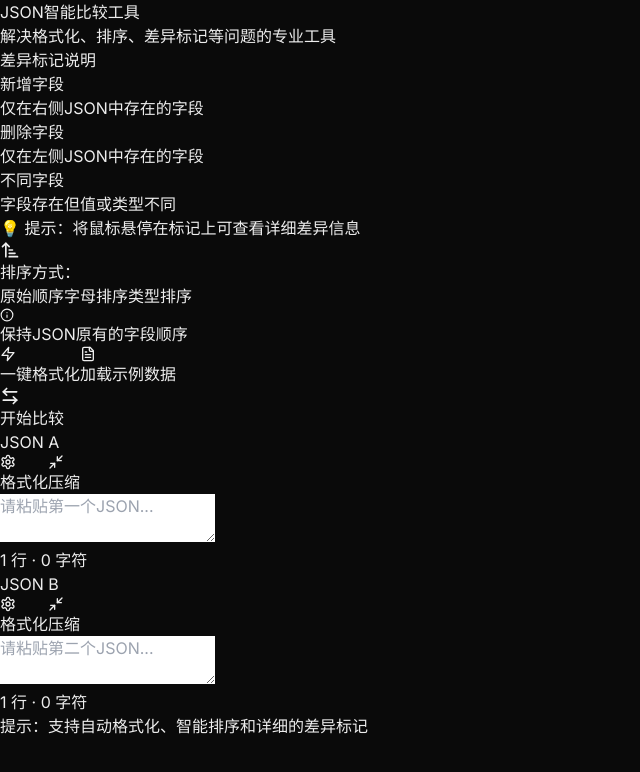
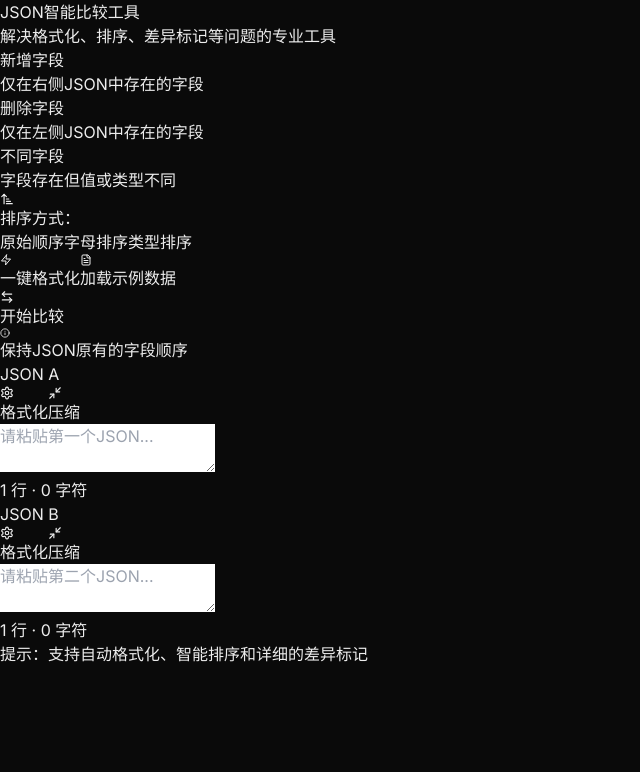
Before and after one commit to lilike/json_comparator, a Next.js app: page / in a window 1280 px wide. Shown: the top 772 px of the page, without its empty margins (0-640 px from the left). Built offline with nearby package versions, Linux system fonts and the light colour scheme.

Commit message:
二次提交

```diff
--- a/app/page.tsx
+++ b/app/page.tsx
@@ -259,22 +259,27 @@ export default function HomePage() {
   }
 
   return (
-    <div className="min-h-screen bg-gradient-to-br from-gray-900 to-gray-800">
-      <div className="container mx-auto px-4 py-8">
-        {/* 页面头部 */}
-        <div className="text-center mb-8">
-          <h1 className="text-4xl font-bold text-white mb-2">
+    <div className="min-h-screen bg-gradient-to-br from-gray-900 to-gray-800 flex flex-col">
+      {/* 页面头部 - 单行布局 */}
+      <div className="flex-shrink-0 px-4 py-2">
+        <div className="flex items-center justify-between">
+          {/* 左侧：标题区域 */}
+          <div className="flex items-center gap-4">
+            <h1 className="text-xl font-bold text-white">
               JSON智能比较工具
             </h1>
-          <p className="text-gray-300 text-lg">
+            <p className="text-gray-300 text-xs">
               解决格式化、排序、差异标记等问题的专业工具
             </p>
           </div>
 
-        {/* 颜色图例 */}
+          {/* 右侧：状态图例 */}
           <ColorLegend />
+        </div>
+      </div>
 
-        {/* 控制面板 */}
+      {/* 控制面板 - 超紧凑化 */}
+      <div className="flex-shrink-0 px-4 py-1">
         <ControlPanel
           sortOption={sortOption}
           onSortChange={setSortOption}
@@ -284,44 +289,47 @@ export default function HomePage() {
           hasContent={leftJson.trim() !== '' || rightJson.trim() !== ''}
           isComparing={isComparing}
         />
+      </div>
 
-        {/* 主要内容区域 */}
+      {/* 主要内容区域 - 占据剩余空间 */}
+      <div className="flex-1 px-4 pb-4 min-h-0">
         {!showComparison ? (
           /* 编辑模式 */
-          <div className="grid lg:grid-cols-2 grid-cols-1 gap-6 mt-6">
+          <div className="grid lg:grid-cols-2 grid-cols-1 gap-4 h-full">
             {/* 左侧JSON输入 */}
-            <div className="space-y-4">
-              <div className="flex items-center justify-between">
-                <h2 className="text-xl font-semibold text-white">JSON A</h2>
+            <div className="flex flex-col h-full">
+              <div className="flex items-center justify-between mb-2 flex-shrink-0">
+                <h2 className="text-lg font-semibold text-white">JSON A</h2>
                 <div className="flex items-center gap-2">
                   <button
                     onClick={() => handleFormat('left', 'format')}
                     disabled={leftFormatting || leftSorting || !leftJson.trim()}
-                    className="flex items-center gap-2 px-3 py-1 bg-gray-700 hover:bg-gray-600 disabled:opacity-50 disabled:cursor-not-allowed text-white rounded-md transition-colors"
+                    className="flex items-center gap-1 px-2 py-1 bg-gray-700 hover:bg-gray-600 disabled:opacity-50 disabled:cursor-not-allowed text-white text-xs rounded-md transition-colors"
                   >
-                    <Settings size={16} />
+                    <Settings size={14} />
                     格式化
                   </button>
                   <button
                     onClick={() => handleFormat('left', 'minify')}
                     disabled={leftFormatting || leftSorting || !leftJson.trim()}
-                    className="flex items-center gap-2 px-3 py-1 bg-gray-700 hover:bg-gray-600 disabled:opacity-50 disabled:cursor-not-allowed text-white rounded-md transition-colors"
+                    className="flex items-center gap-1 px-2 py-1 bg-gray-700 hover:bg-gray-600 disabled:opacity-50 disabled:cursor-not-allowed text-white text-xs rounded-md transition-colors"
                   >
-                    <Minimize2 size={16} />
+                    <Minimize2 size={14} />
                     压缩
                   </button>
                   {sortOption !== 'none' && (
                     <button
                       onClick={() => handleManualSort('left')}
                       disabled={leftFormatting || leftSorting || !leftJson.trim()}
-                      className="flex items-center gap-2 px-3 py-1 bg-purple-600 hover:bg-purple-700 disabled:opacity-50 disabled:cursor-not-allowed text-white rounded-md transition-colors"
+                      className="flex items-center gap-1 px-2 py-1 bg-purple-600 hover:bg-purple-700 disabled:opacity-50 disabled:cursor-not-allowed text-white text-xs rounded-md transition-colors"
                     >
-                      <ArrowUpDown size={16} />
+                      <ArrowUpDown size={14} />
                       排序
                     </button>
                   )}
                 </div>
               </div>
+              <div className="flex-1 min-h-0">
                 <JsonInput
                   value={leftJson}
                   onChange={(value) => {
@@ -333,40 +341,42 @@ export default function HomePage() {
                   isFormatting={leftFormatting || leftSorting}
                 />
               </div>
+            </div>
 
             {/* 右侧JSON输入 */}
-            <div className="space-y-4">
-              <div className="flex items-center justify-between">
-                <h2 className="text-xl font-semibold text-white">JSON B</h2>
+            <div className="flex flex-col h-full">
+              <div className="flex items-center justify-between mb-2 flex-shrink-0">
+                <h2 className="text-lg font-semibold text-white">JSON B</h2>
                 <div className="flex items-center gap-2">
                   <button
                     onClick={() => handleFormat('right', 'format')}
                     disabled={rightFormatting || rightSorting || !rightJson.trim()}
-                    className="flex items-center gap-2 px-3 py-1 bg-gray-700 hover:bg-gray-600 disabled:opacity-50 disabled:cursor-not-allowed text-white rounded-md transition-colors"
+                    className="flex items-center gap-1 px-2 py-1 bg-gray-700 hover:bg-gray-600 disabled:opacity-50 disabled:cursor-not-allowed text-white text-xs rounded-md transition-colors"
                   >
-                    <Settings size={16} />
+                    <Settings size={14} />
                     格式化
                   </button>
                   <button
                     onClick={() => handleFormat('right', 'minify')}
                     disabled={rightFormatting || rightSorting || !rightJson.trim()}
-                    className="flex items-center gap-2 px-3 py-1 bg-gray-700 hover:bg-gray-600 disabled:opacity-50 disabled:cursor-not-allowed text-white rounded-md transition-colors"
+                    className="flex items-center gap-1 px-2 py-1 bg-gray-700 hover:bg-gray-600 disabled:opacity-50 disabled:cursor-not-allowed text-white text-xs rounded-md transition-colors"
                   >
-                    <Minimize2 size={16} />
+                    <Minimize2 size={14} />
                     压缩
                   </button>
                   {sortOption !== 'none' && (
                     <button
                       onClick={() => handleManualSort('right')}
                       disabled={rightFormatting || rightSorting || !rightJson.trim()}
-                      className="flex items-center gap-2 px-3 py-1 bg-purple-600 hover:bg-purple-700 disabled:opacity-50 disabled:cursor-not-allowed text-white rounded-md transition-colors"
+                      className="flex items-center gap-1 px-2 py-1 bg-purple-600 hover:bg-purple-700 disabled:opacity-50 disabled:cursor-not-allowed text-white text-xs rounded-md transition-colors"
                     >
-                      <ArrowUpDown size={16} />
+                      <ArrowUpDown size={14} />
                       排序
                     </button>
                   )}
                 </div>
               </div>
+              <div className="flex-1 min-h-0">
                 <JsonInput
                   value={rightJson}
                   onChange={(value) => {
@@ -379,11 +389,12 @@ export default function HomePage() {
                 />
               </div>
             </div>
+          </div>
         ) : (
           /* 比较模式 */
-          <div className="mt-6 space-y-6">
+          <div className="h-full flex flex-col">
             {/* 并排的JSON差异显示 */}
-            <div className="grid lg:grid-cols-2 gap-6">
+            <div className="flex-1 grid lg:grid-cols-2 gap-4 min-h-0">
               <JsonDiffViewer
                 json={leftJson}
                 diffs={compareResult?.diffs || []}
@@ -399,26 +410,24 @@ export default function HomePage() {
             </div>
 
             {/* 返回编辑按钮 */}
-            <div className="text-center">
+            <div className="text-center py-4 flex-shrink-0">
               <button
                 onClick={() => setShowComparison(false)}
-                className="px-6 py-3 bg-gray-700 hover:bg-gray-600 text-white rounded-lg font-medium transition-colors"
+                className="px-6 py-2 bg-gray-700 hover:bg-gray-600 text-white rounded-lg font-medium transition-colors"
               >
                 返回编辑模式
               </button>
             </div>
           </div>
         )}
+      </div>
 
-
-
-        {/* 底部提示 */}
-        <div className="mt-8 text-center">
-          <p className="text-gray-400 text-sm">
+      {/* 底部提示 - 紧凑化 */}
+      <div className="flex-shrink-0 px-4 pb-2">
+        <p className="text-gray-400 text-xs text-center">
           提示：支持自动格式化、智能排序和详细的差异标记
         </p>
       </div>
     </div>
-    </div>
   )
 }
--- a/components/ColorLegend.tsx
+++ b/components/ColorLegend.tsx
@@ -18,24 +18,17 @@ export default function ColorLegend() {
   ]
 
   return (
-    <div className="bg-gray-800 rounded-lg p-6 shadow-xl mb-6">
-      <h3 className="text-lg font-semibold text-white mb-4">差异标记说明</h3>
-      <div className="grid grid-cols-1 sm:grid-cols-2 lg:grid-cols-3 gap-4">
-        {legendItems.map((item, index) => (
-          <div key={index} className="flex items-center gap-3 group">
-            <div className={`w-4 h-4 rounded-full ${item.color} shadow-lg`}></div>
-            <div>
-              <div className="text-white font-medium">{item.label}</div>
-              <div className="text-xs text-gray-400 opacity-0 group-hover:opacity-100 transition-opacity">
-                {item.description}
-              </div>
-            </div>
+    <div className="flex items-center gap-6">
+      {legendItems.map((item, index) => (
+        <div key={index} className="flex items-center gap-1 group relative">
+          <div className={`w-2 h-2 rounded-full ${item.color} shadow-sm`}></div>
+          <div className="text-white text-xs">{item.label}</div>
+          {/* 悬浮提示 */}
+          <div className="absolute top-full mt-1 bg-black/90 text-white text-xs rounded px-2 py-1 z-10 opacity-0 group-hover:opacity-100 transition-opacity whitespace-nowrap">
+            {item.description}
           </div>
-        ))}
-      </div>
-      <div className="mt-4 text-xs text-gray-400 text-center">
-        💡 提示：将鼠标悬停在标记上可查看详细差异信息
-      </div>
+        </div>
+      ))}
     </div>
   )
 }
--- a/components/ControlPanel.tsx
+++ b/components/ControlPanel.tsx
@@ -21,22 +21,21 @@ export default function ControlPanel({
   isComparing = false
 }: ControlPanelProps) {
   return (
-    <div className="bg-gray-800 rounded-lg p-6 shadow-xl">
-      <div className="flex flex-col lg:flex-row gap-4 items-center justify-between">
-        <div className="flex flex-col sm:flex-row gap-4 items-center w-full lg:w-auto">
+    <div className="bg-gray-800 rounded-lg p-2 shadow-lg">
+      <div className="flex flex-col lg:flex-row gap-2 items-center justify-between">
+        <div className="flex flex-col sm:flex-row gap-2 items-center w-full lg:w-auto">
           {/* 排序选项 */}
-          <div className="flex flex-col gap-3">
-            <div className="flex items-center gap-4">
           <div className="flex items-center gap-2">
-                <SortAsc size={20} className="text-gray-300" />
-                <span className="text-white font-medium">排序方式：</span>
+            <div className="flex items-center gap-1">
+              <SortAsc size={14} className="text-gray-300" />
+              <span className="text-white text-xs font-medium">排序方式：</span>
             </div>
-              <div className="flex gap-2">
+            <div className="flex gap-1">
               <button
                 onClick={() => onSortChange('none')}
-                  className={`px-3 py-2 rounded-md text-sm font-medium transition-all ${
+                className={`px-2 py-0.5 rounded text-xs font-medium transition-all ${
                   sortOption === 'none'
-                      ? 'bg-blue-600 text-white shadow-lg scale-105'
+                    ? 'bg-blue-600 text-white shadow-sm'
                     : 'bg-gray-700 text-gray-300 hover:bg-gray-600'
                 }`}
               >
@@ -44,9 +43,9 @@ export default function ControlPanel({
               </button>
               <button
                 onClick={() => onSortChange('alphabetical')}
-                  className={`px-3 py-2 rounded-md text-sm font-medium transition-all ${
+                className={`px-2 py-0.5 rounded text-xs font-medium transition-all ${
                   sortOption === 'alphabetical'
-                      ? 'bg-blue-600 text-white shadow-lg scale-105'
+                    ? 'bg-blue-600 text-white shadow-sm'
                     : 'bg-gray-700 text-gray-300 hover:bg-gray-600'
                 }`}
               >
@@ -54,9 +53,9 @@ export default function ControlPanel({
               </button>
               <button
                 onClick={() => onSortChange('type')}
-                  className={`px-3 py-2 rounded-md text-sm font-medium transition-all ${
+                className={`px-2 py-0.5 rounded text-xs font-medium transition-all ${
                   sortOption === 'type'
-                      ? 'bg-blue-600 text-white shadow-lg scale-105'
+                    ? 'bg-blue-600 text-white shadow-sm'
                     : 'bg-gray-700 text-gray-300 hover:bg-gray-600'
                 }`}
               >
@@ -65,22 +64,15 @@ export default function ControlPanel({
             </div>
           </div>
 
-            {/* 排序说明 */}
-            <div className="flex items-center gap-2 text-sm text-gray-400">
-              <Info size={14} />
-              <span>{getSortDescription(sortOption)}</span>
-            </div>
-          </div>
-
           {/* 快捷操作按钮 */}
-          <div className="flex gap-3">
+          <div className="flex gap-1">
             {onFormatBoth && (
               <button
                 onClick={onFormatBoth}
                 disabled={!hasContent}
-                className="flex items-center gap-2 px-4 py-2 bg-green-600 hover:bg-green-700 disabled:opacity-50 disabled:cursor-not-allowed text-white rounded-md font-medium transition-colors"
+                className="flex items-center gap-1 px-2 py-0.5 bg-green-600 hover:bg-green-700 disabled:opacity-50 disabled:cursor-not-allowed text-white rounded text-xs font-medium transition-colors"
               >
-                <Zap size={16} />
+                <Zap size={12} />
                 一键格式化
               </button>
             )}
@@ -89,9 +81,9 @@ export default function ControlPanel({
             {onLoadExample && (
               <button
                 onClick={onLoadExample}
-                className="flex items-center gap-2 px-4 py-2 bg-purple-600 hover:bg-purple-700 text-white rounded-md font-medium transition-colors"
+                className="flex items-center gap-1 px-2 py-0.5 bg-purple-600 hover:bg-purple-700 text-white rounded text-xs font-medium transition-colors"
               >
-                <FileText size={16} />
+                <FileText size={12} />
                 加载示例数据
               </button>
             )}
@@ -102,21 +94,27 @@ export default function ControlPanel({
         <button
           onClick={onCompare}
           disabled={isComparing || !hasContent}
-          className="flex items-center gap-2 px-6 py-3 bg-blue-600 hover:bg-blue-700 disabled:opacity-50 disabled:cursor-not-allowed text-white rounded-lg font-medium transition-colors shadow-lg"
+          className="flex items-center gap-1 px-3 py-1 bg-blue-600 hover:bg-blue-700 disabled:opacity-50 disabled:cursor-not-allowed text-white rounded text-xs font-medium transition-colors shadow-sm"
         >
           {isComparing ? (
             <>
-              <div className="animate-spin h-5 w-5 border-2 border-white border-t-transparent rounded-full"></div>
+              <div className="animate-spin h-3 w-3 border-2 border-white border-t-transparent rounded-full"></div>
               正在比较...
             </>
           ) : (
             <>
-              <ArrowLeftRight size={20} />
+              <ArrowLeftRight size={14} />
               开始比较
             </>
           )}
         </button>
       </div>
+
+      {/* 排序说明 - 移到底部作为提示 */}
+      <div className="flex items-center justify-center gap-1 mt-1 text-xs text-gray-400">
+        <Info size={10} />
+        <span>{getSortDescription(sortOption)}</span>
+      </div>
     </div>
   )
 }
```
Also changed, not shown: components/JsonDiffViewer.tsx (+5 -5 lines), components/JsonInput.tsx (+5 -5 lines). Lines whose indentation alone changed are shown as unchanged.
